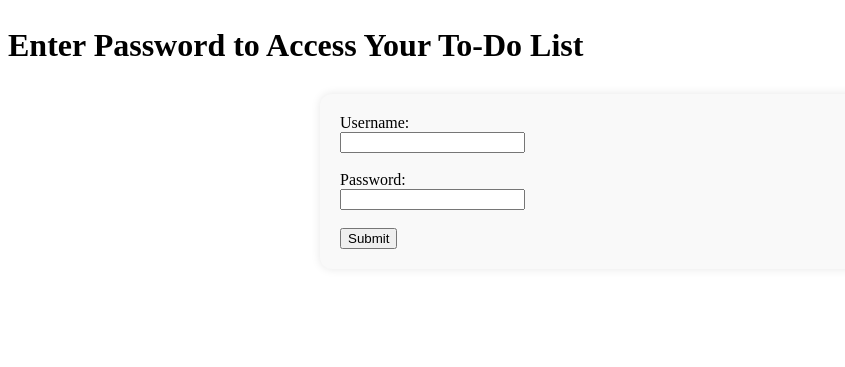
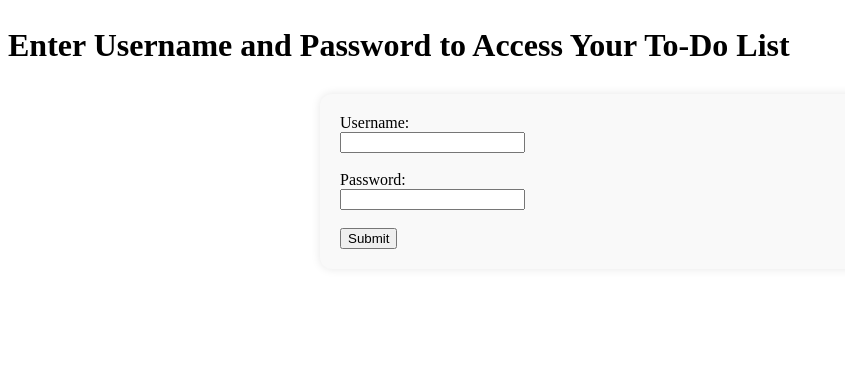
Before and after one commit to cameronfougere4/cameronfougere4.github.io, a PHP site: page /login.php in a window 1280 px wide. Shown: the part 53-420 px from the top of the page, without its empty margins (0-845 px from the left). Run offline with PHP 8.4, Linux system fonts and the light colour scheme.

Commit message:
Completed parts 3 and 4 of lab9

```diff
--- /dev/null
+++ b/my_site/config.php
@@ -0,0 +1,6 @@
+<?php
+// Only set session save path if using local XAMPP
+if ($_SERVER['SERVER_NAME'] === 'localhost') {
+    ini_set('session.save_path', __DIR__ . '/../sessions/');
+}
+?>
--- a/my_site/login.php
+++ b/my_site/login.php
@@ -1,33 +1,85 @@
 <?php
+session_start();
+
+
+if ($_SERVER['REQUEST_METHOD'] === 'POST' && isset($_POST['logout'])) {
+    session_destroy();
+    session_start();
+    $loggedOutMessage = "Successfully logged out.";
+}
+
+if (isset($_SESSION['is_logged_in']) && $_SESSION['is_logged_in'] === true) {
+    header("Location: to-do.php");
+    exit();
+}
+
 
 $error = '';
 $savedUsername = $_COOKIE['todo-username'] ?? '';
 
-if ($_SERVER['REQUEST_METHOD'] === 'POST') {
+// Path to login_attempts.json (new)
+$loginAttemptsFile = 'login_attempts.json';
+
+// Load login attempts from JSON (new)
+if (file_exists($loginAttemptsFile)) {
+    $attempts = json_decode(file_get_contents($loginAttemptsFile), true);
+    if ($attempts === null) $attempts = [];
+} else {
+    $attempts = [];
+}
+
+// Handle login submission (modified)
+if ($_SERVER['REQUEST_METHOD'] === 'POST' && isset($_POST['password'])) {
     $username = $_POST['username'] ?? '';
     $enteredPassword = $_POST['password'] ?? '';
     $hashedPassword = hash("sha256", $enteredPassword);
     $correctHash = "b14e9015dae06b5e206c2b37178eac45e193792c5ccf1d48974552614c61f2ff";
 
-    if ($hashedPassword === $correctHash) {
+    // ====== Initialize attempts for user if not exists (new) ======
+    if (!isset($attempts[$username])) {
+        $attempts[$username] = [
+            'attempts' => 0,
+            'locked_until' => 0
+        ];
+    }
+
+    // ====== Check if user is currently locked out (new) ======
+    if ($attempts[$username]['locked_until'] > time()) {
+        $remaining = $attempts[$username]['locked_until'] - time();
+        $error = "User $username is locked out. Try again in $remaining seconds.";
+    } else {
+        // ====== Password verification ======
+        if (!empty($username) && $hashedPassword === $correctHash) {
+            // Reset attempts on successful login (new)
+            $attempts[$username]['attempts'] = 0;
+            $attempts[$username]['locked_until'] = 0;
+            file_put_contents($loginAttemptsFile, json_encode($attempts));
+
         setcookie("todo-username", $username, time() + (86400 * 30));
+
+
+        $_SESSION['is_logged_in'] = true;
+        $_SESSION['username'] = $username;
+
         header("Location: to-do.php");
         exit();
     } else {
-        $error = "Incorrect password!";
+		$attempts[$username]['attempts'] += 1;
+
+            if ($attempts[$username]['attempts'] >= 3) {
+                $attempts[$username]['locked_until'] = time() + 30; // lock for 30 sec
+                $attempts[$username]['attempts'] = 0;
+                $error = "Too many failed attempts! $username is locked for 30 seconds.";
+            } else {
+                $error = "Incorrect username or password! Attempt {$attempts[$username]['attempts']} of 3.";
+            }
+
+            file_put_contents($loginAttemptsFile, json_encode($attempts)); // save updates
+        }
     }
 }
 
-
-if ($_SERVER['SERVER_NAME'] === 'localhost') {
-    $BASE_URL = '';
-} else if ($_SERVER['SERVER_NAME'] === 'osiris.ubishops.ca') {
-    $BASE_URL = '/cfougere/';
-} else {
-    $BASE_URL = '';
-}
 ?>
-
 
 
 
@@ -48,7 +100,11 @@ if ($_SERVER['SERVER_NAME'] === 'localhost') {
 
 <main>
 
-    <h1>Enter Password to Access Your To-Do List</h1>
+<h1>Enter Username and Password to Access Your To-Do List</h1>
+
+<?php if (!empty($loggedOutMessage)) { ?>
+    <p style="color:green;"><?php echo $loggedOutMessage; ?></p>
+<?php } ?>
 
 <form method="POST" action="">
     <label for="username">Username:</label><br>
@@ -57,10 +113,12 @@ if ($_SERVER['SERVER_NAME'] === 'localhost') {
         name="username"
         id="username"
         value="<?php echo htmlspecialchars($savedUsername); ?>"
+        required
     ><br><br>
 
     <label for="password">Password:</label><br>
-        <input type="password" name="password" id="password"><br><br>
+    <input type="password" name="password" id="password" required><br><br>
+
     <button type="submit">Submit</button>
 </form>
 
@@ -69,6 +127,9 @@ if ($_SERVER['SERVER_NAME'] === 'localhost') {
 <?php } ?>
 
 
+
+
+
 </main>
 
 <?php include 'footer.php'; ?>
--- /dev/null
+++ b/my_site/login_attempts.json
@@ -0,0 +1 @@
+{"user1":{"attempts":1,"locked_until":""},"Camm":{"attempts":0,"locked_until":0}}
```
Also changed, not shown: my_site/to-do.php (+19 -11 lines), my_site/.htaccess (added). Lines whose indentation alone changed are shown as unchanged.
